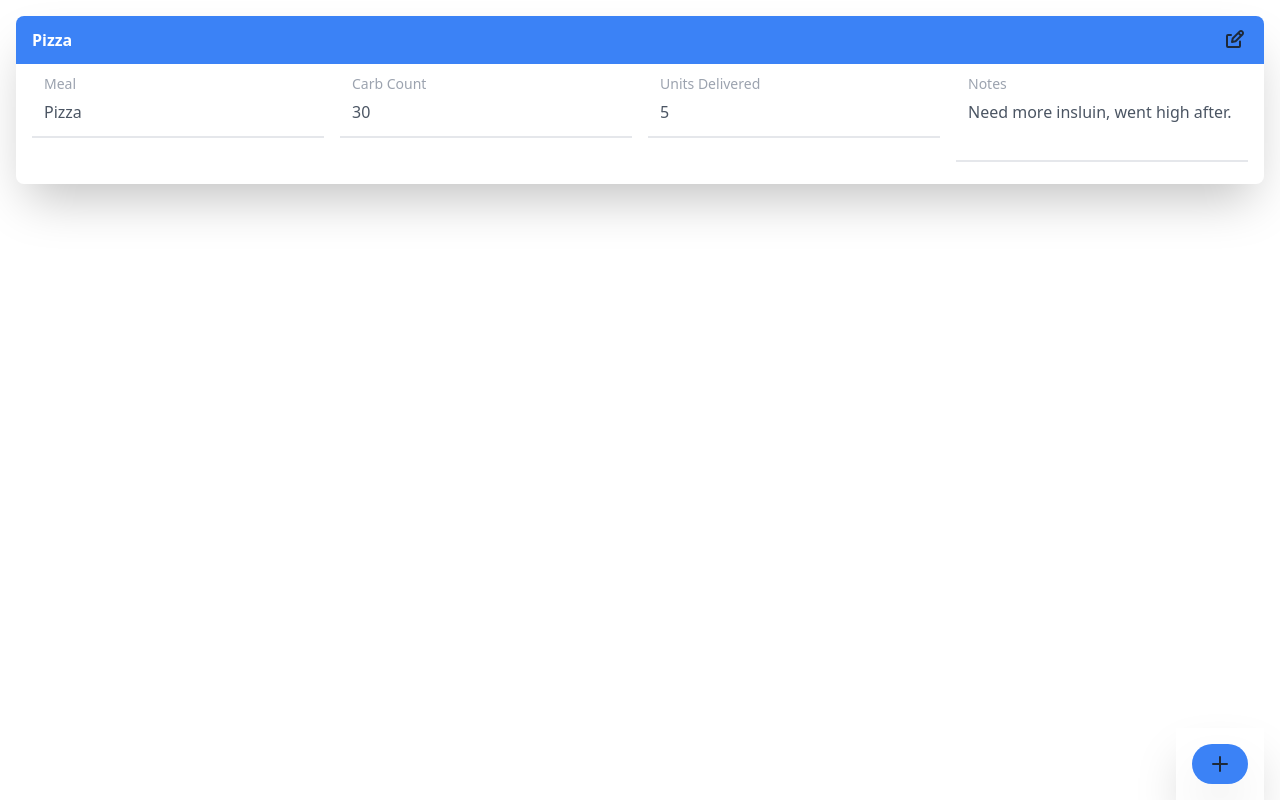
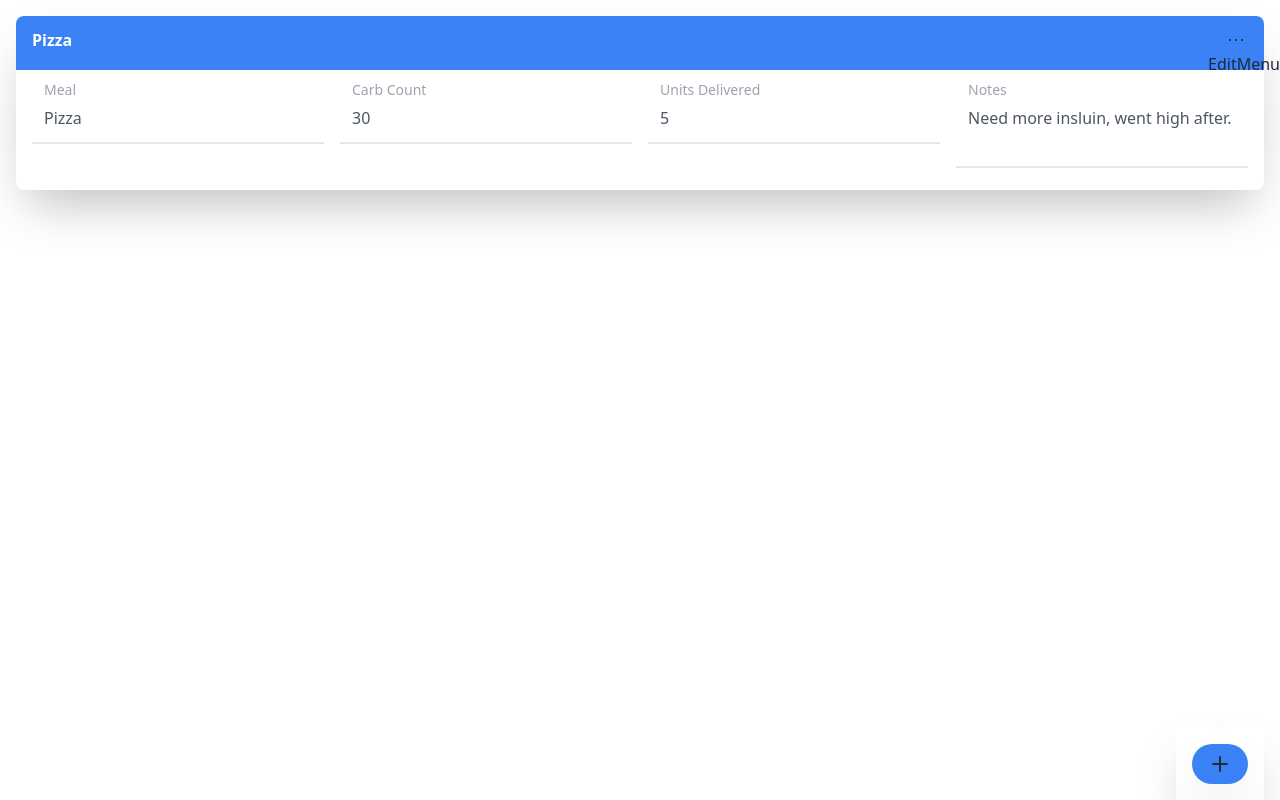
Before and after one commit to colinfrerichs/carb-counter, a Next.js app: page / in a window 1280 px wide. Both pictures are taken after a click on the button 1236 px from the left and 40 px from the top of the page. Built offline with nearby package versions, Linux system fonts and the light colour scheme.

Commit message:
Minor updates, ending for the day. Need to add functionality for the edit function and figure out how I want to handle doing that on the cards...

```diff
--- a/src/components/CardContainer/CardContainer.tsx
+++ b/src/components/CardContainer/CardContainer.tsx
@@ -44,7 +44,7 @@ const CardContainer = () => {
     };
 
     // Update the state with the new card.
-    setCards((prevCards) => [...prevCards, newCard]);
+    setCards((prevCards) => [newCard, ...prevCards]);
   }
 
   return (
--- a/src/components/CardContainer/FoodCard/EditIcon.tsx
+++ /dev/null
@@ -1,26 +0,0 @@
-import React from "react";
-
-const EditIcon = () => {
-  return (
-    <button className="hover:cursor-pointer text-gray-800 dark:text-white">
-      <svg
-        aria-hidden="true"
-        xmlns="http://www.w3.org/2000/svg"
-        width="24"
-        height="24"
-        fill="none"
-        viewBox="0 0 24 24"
-      >
-        <path
-          stroke="currentColor"
-          strokeLinecap="round"
-          strokeLinejoin="round"
-          strokeWidth="2"
-          d="m14.304 4.844 2.852 2.852M7 7H4a1 1 0 0 0-1 1v10a1 1 0 0 0 1 1h11a1 1 0 0 0 1-1v-4.5m2.409-9.91a2.017 2.017 0 0 1 0 2.853l-6.844 6.844L8 14l.713-3.565 6.844-6.844a2.015 2.015 0 0 1 2.852 0Z"
-        />
-      </svg>
-    </button>
-  );
-};
-
-export default EditIcon;
--- a/src/components/CardContainer/FoodCard/FoodCardTitle.tsx
+++ b/src/components/CardContainer/FoodCard/FoodCardTitle.tsx
@@ -1,5 +1,5 @@
 import React from "react";
-import EditIcon from "./EditIcon";
+import EditIcon from "../../Edit/EditIcon";
 
 /**
  * @component FoodCardTitle
--- /dev/null
+++ b/src/components/Edit/EditIcon.tsx
@@ -0,0 +1,63 @@
+import React, { useState, useEffect, useRef } from "react";
+import EditMenu from "./EditMenu";
+
+/**
+ * @component EditIcon
+ * @description Edit button handles both the edit and deleve functionality of the food card.
+ * @returns HTMLButtonElement
+ */
+const EditIcon = () => {
+  const [isOpen, setIsOpen] = useState(false);
+  const menuRef = useRef<HTMLDivElement>(null);
+
+  useEffect(() => {
+    const handler = (event: MouseEvent) => {
+      // If the click is outside the menu, close it
+      if (
+        menuRef.current &&
+        event.target &&
+        !menuRef.current.contains(event.target as Node)
+      ) {
+        setIsOpen(false);
+      }
+    };
+
+    document.addEventListener("mousedown", handler);
+    return () => {
+      document.removeEventListener("mousedown", handler);
+    };
+  }, []);
+
+  return (
+    <div className="">
+      <button
+        onClick={() => setIsOpen(!isOpen)}
+        className="hover:cursor-pointer text-gray-800 dark:text-white"
+      >
+        <svg
+          className="w-6 h-6 text-gray-800 dark:text-white"
+          aria-hidden="true"
+          xmlns="http://www.w3.org/2000/svg"
+          width="24"
+          height="24"
+          fill="none"
+          viewBox="0 0 24 24"
+        >
+          <path
+            stroke="currentColor"
+            strokeLinecap="round"
+            strokeWidth="2"
+            d="M6 12h.01m6 0h.01m5.99 0h.01"
+          />
+        </svg>
+        {isOpen && (
+          <div className="absolute right-0 z-10" ref={menuRef}>
+            <EditMenu />
+          </div>
+        )}
+      </button>
+    </div>
+  );
+};
+
+export default EditIcon;
--- /dev/null
+++ b/src/components/Edit/EditMenu.tsx
@@ -0,0 +1,7 @@
+import React from "react";
+
+const EditMenu = () => {
+  return <div>EditMenu</div>;
+};
+
+export default EditMenu;
```
Also changed, not shown: src/components/EditIcon.tsx (deleted).
